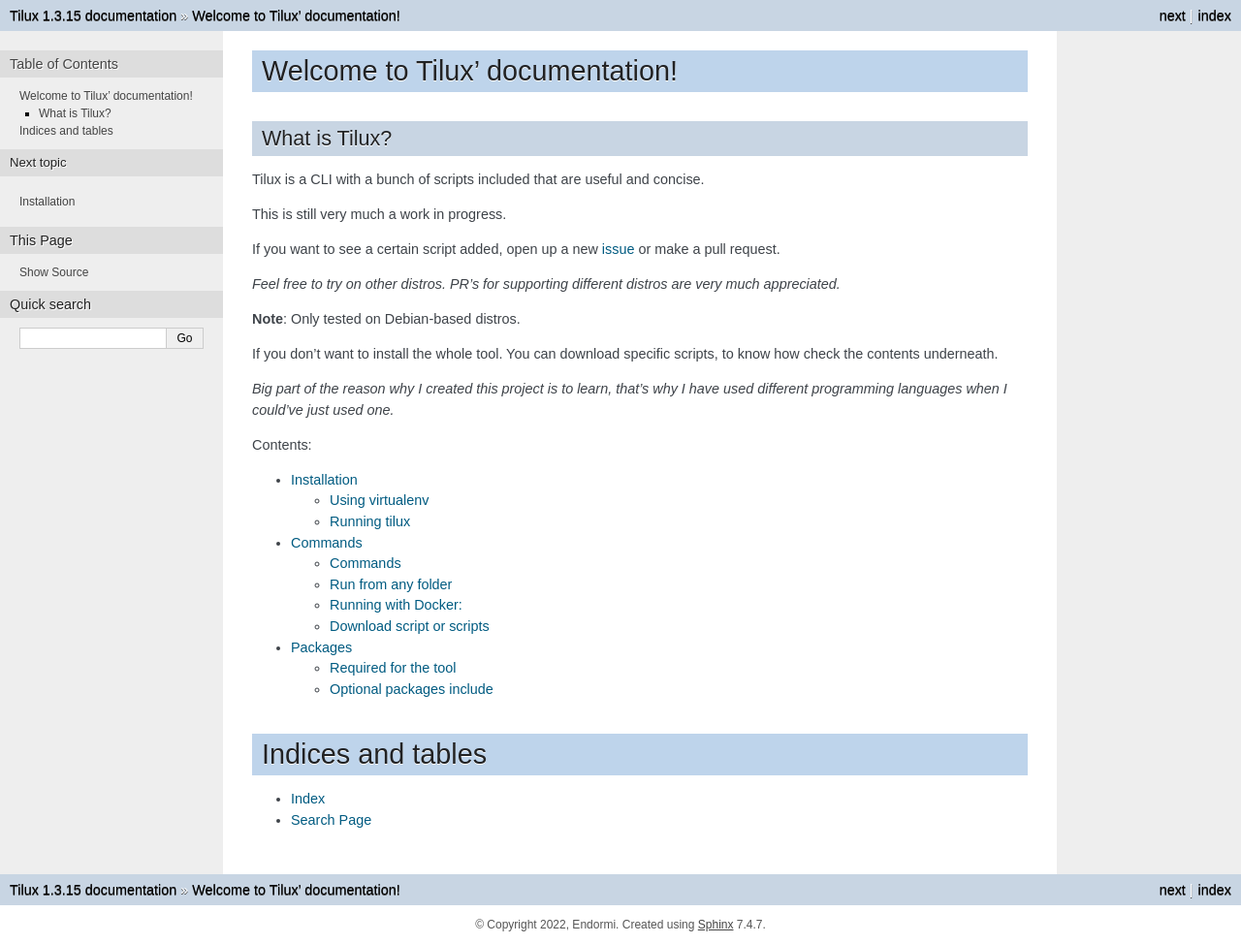
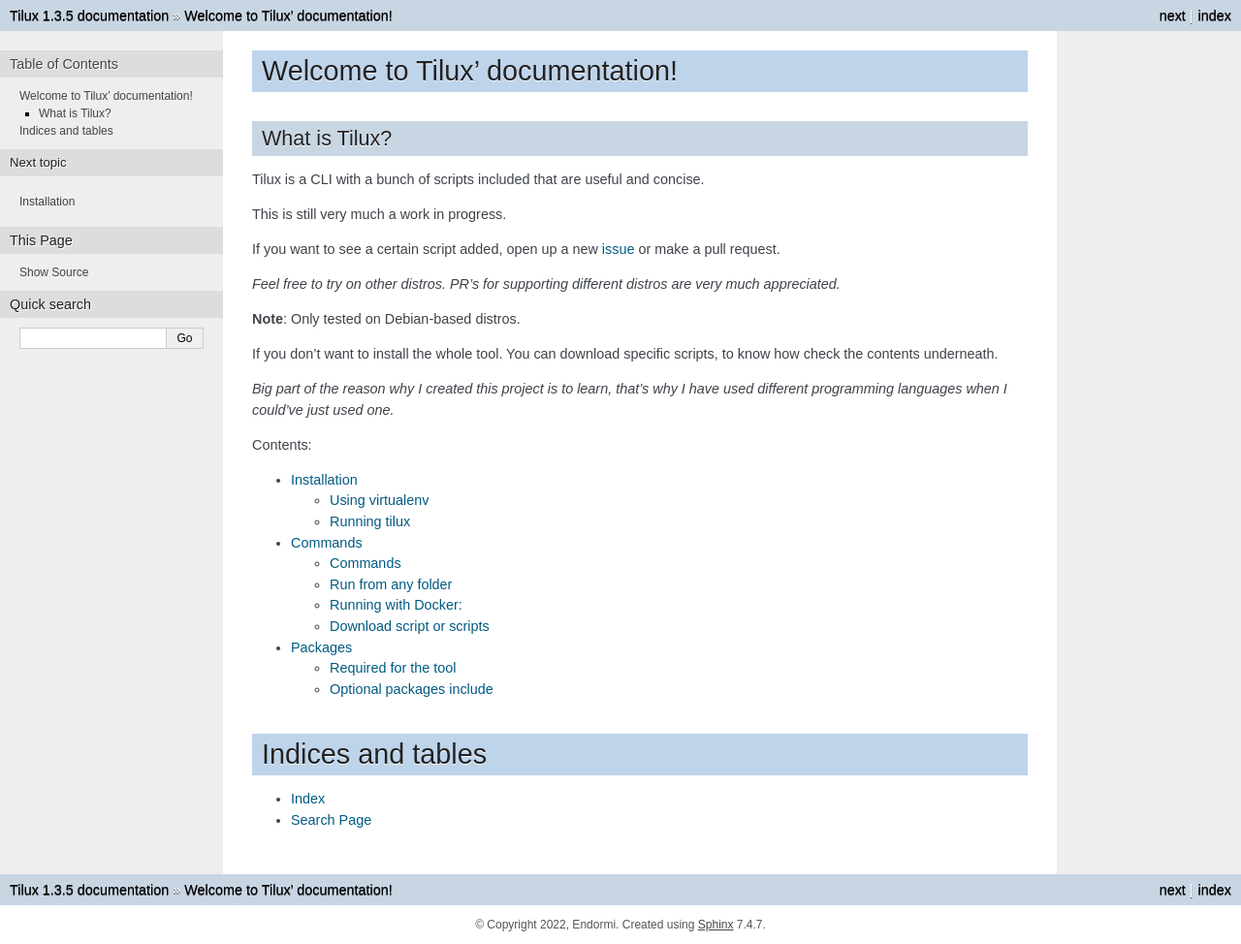
Before and after one commit to endormi/tilux, a Sphinx documentation site: the page built from docs/source/index.rst, in a window 1280 px wide. Shown: the whole page at 97% size. Built offline with Sphinx 7.4.7, drawn with Linux system fonts in a browser that asks for light colours.

Commit message:
Bump new version

```diff
--- a/docs/source/conf.py
+++ b/docs/source/conf.py
@@ -22,7 +22,7 @@
 author = 'Endormi'
 
 # The full version, including alpha/beta/rc tags
-release = '1.3.15'
+release = '1.3.5'
 
 
 # -- General configuration ---------------------------------------------------
```
Also changed, not shown: README.md (+1 -1 lines), 1 other file.
